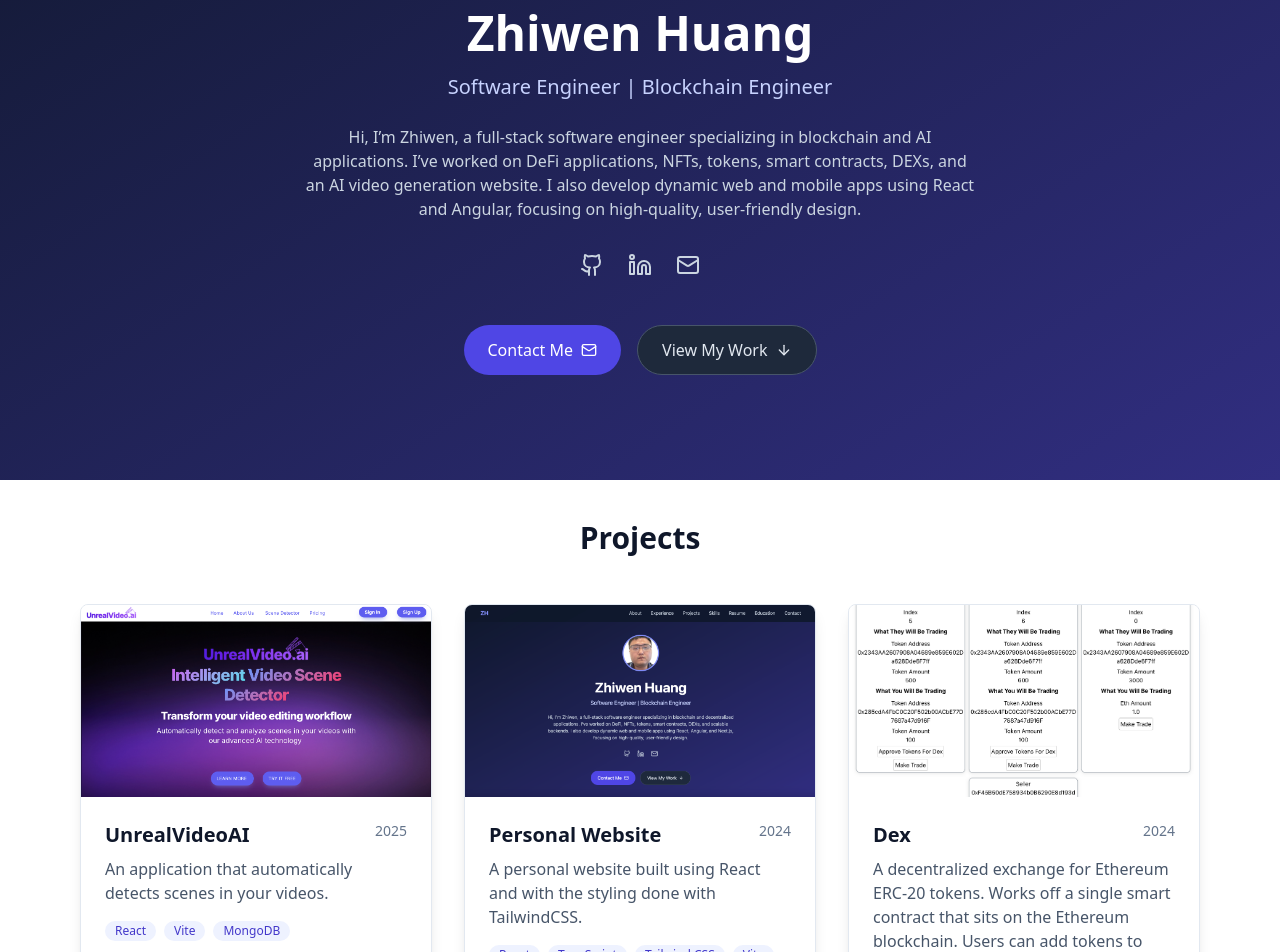
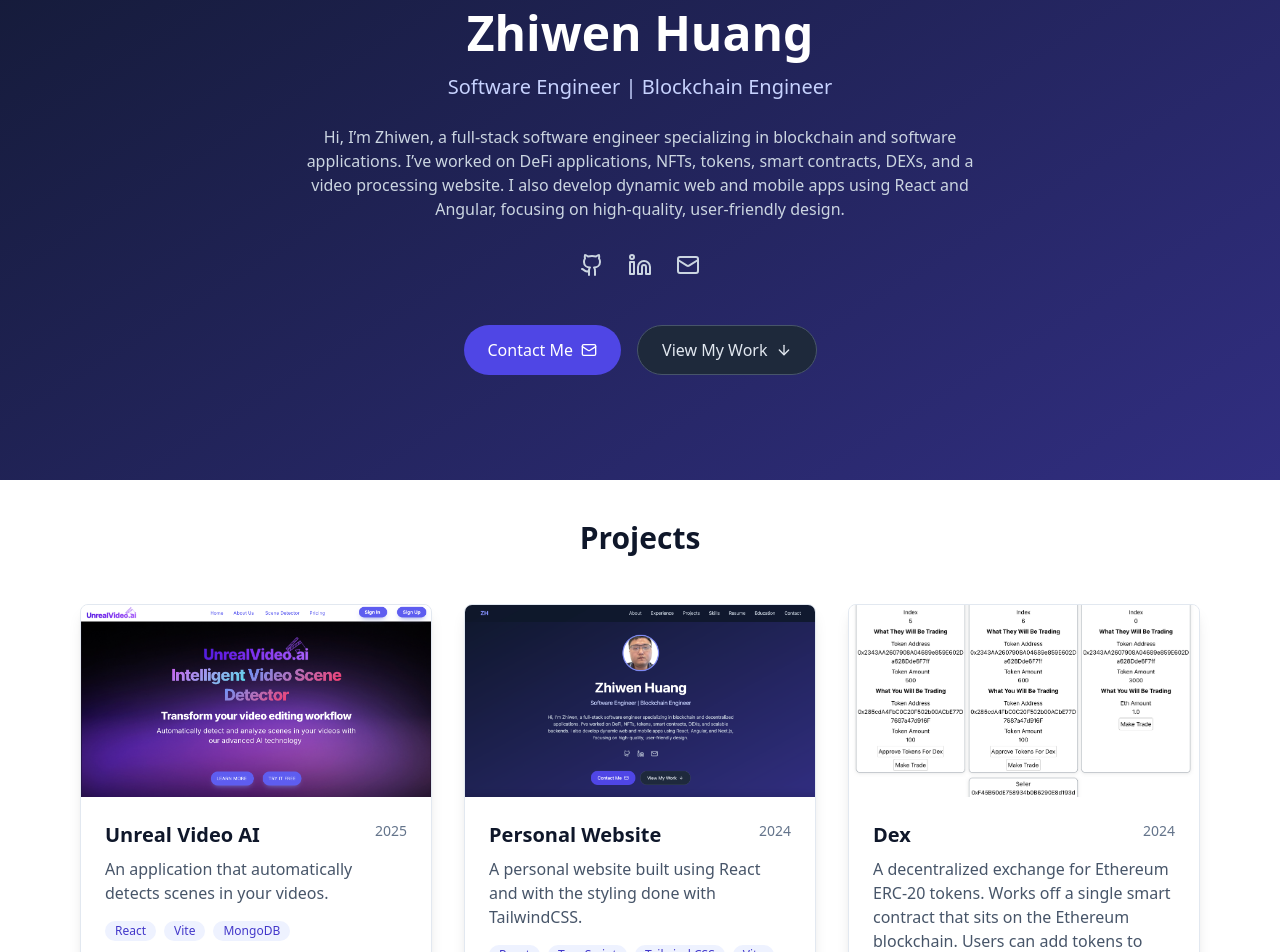
Before and after one commit to zhiwenh/personal-website-2, a React (Vite) app: page / in a window 1280 px wide. Shown: the part 320-1272 px from the top of the page. Built offline with nearby package versions, Linux system fonts and the light colour scheme.

Commit message:
Updated hero section

```diff
--- a/src/components/Hero.tsx
+++ b/src/components/Hero.tsx
@@ -23,9 +23,9 @@ export function Hero() {
         </p>
 
         <p className="text-slate-300 max-w-2xl mx-auto mb-8">
-          Hi, I’m Zhiwen, a full-stack software engineer specializing in blockchain and
-          AI applications. I’ve worked on DeFi applications, NFTs, tokens, smart
-          contracts, DEXs, and an AI video generation website. I also develop
+          Hi, I’m Zhiwen, a full-stack software engineer specializing in blockchain and software applications.
+          I’ve worked on DeFi applications, NFTs, tokens, smart
+          contracts, DEXs, and a video processing website. I also develop
           dynamic web and mobile apps using React and Angular, focusing on high-quality,
           user-friendly design.
         </p>
--- a/src/data/projects.ts
+++ b/src/data/projects.ts
@@ -9,7 +9,7 @@ import unrealVideoAIImage from './../unreal-video-ai-image.png';
 
 export const projects = [
   {
-    title: "UnrealVideoAI",
+    title: "Unreal Video AI",
     description: "An application that automatically detects scenes in your videos.",
     image: unrealVideoAIImage,
     date: "2025",
```
